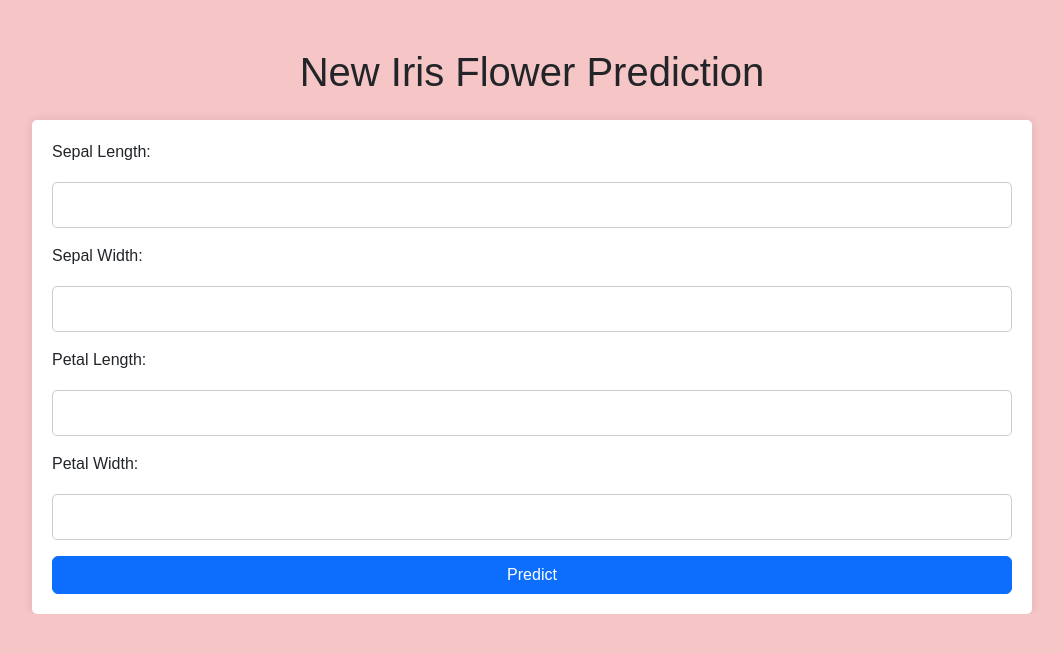
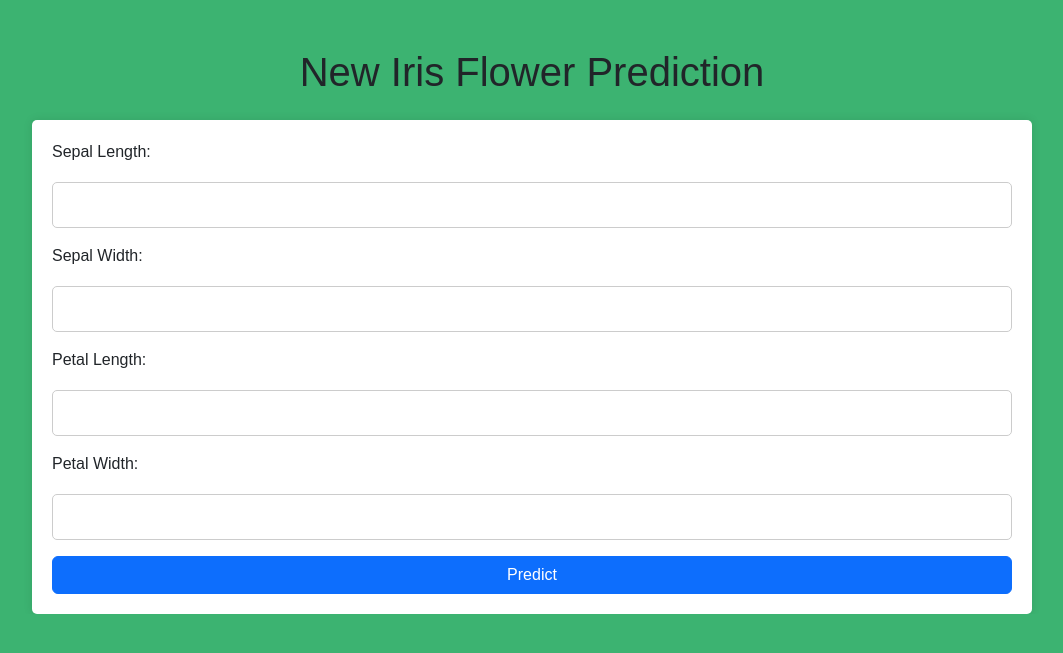
Before and after one commit to muunioi/fisa05-jenkins-practice, a FastAPI app: page / in a window 1280 px wide. Shown: the top 653 px of the page, without its empty margins (108-1171 px from the left). Run offline with FastAPI, Linux system fonts and the light colour scheme; parts of the project's set-up code (start-up, migrations or seed data) failed here and were passed over.

Commit message:
edit background color

```diff
--- a/app/static/styles.css
+++ b/app/static/styles.css
@@ -2,7 +2,7 @@ body {
     font-family: Arial, sans-serif;
     margin: 0;
     padding: 0;
-    background-color: #f6c5c5;
+    background-color: mediumseagreen;
 }
 
 .container {
```
